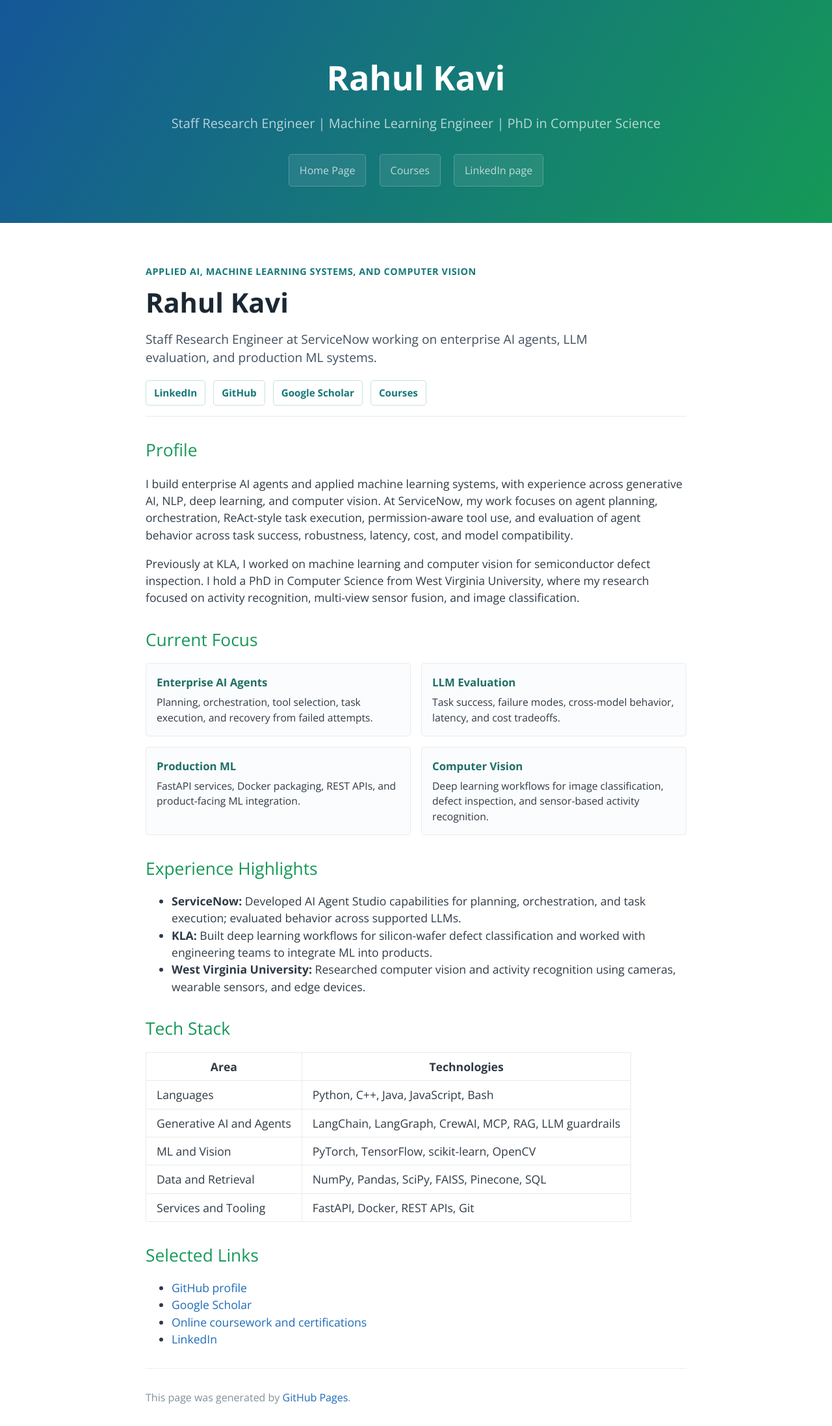
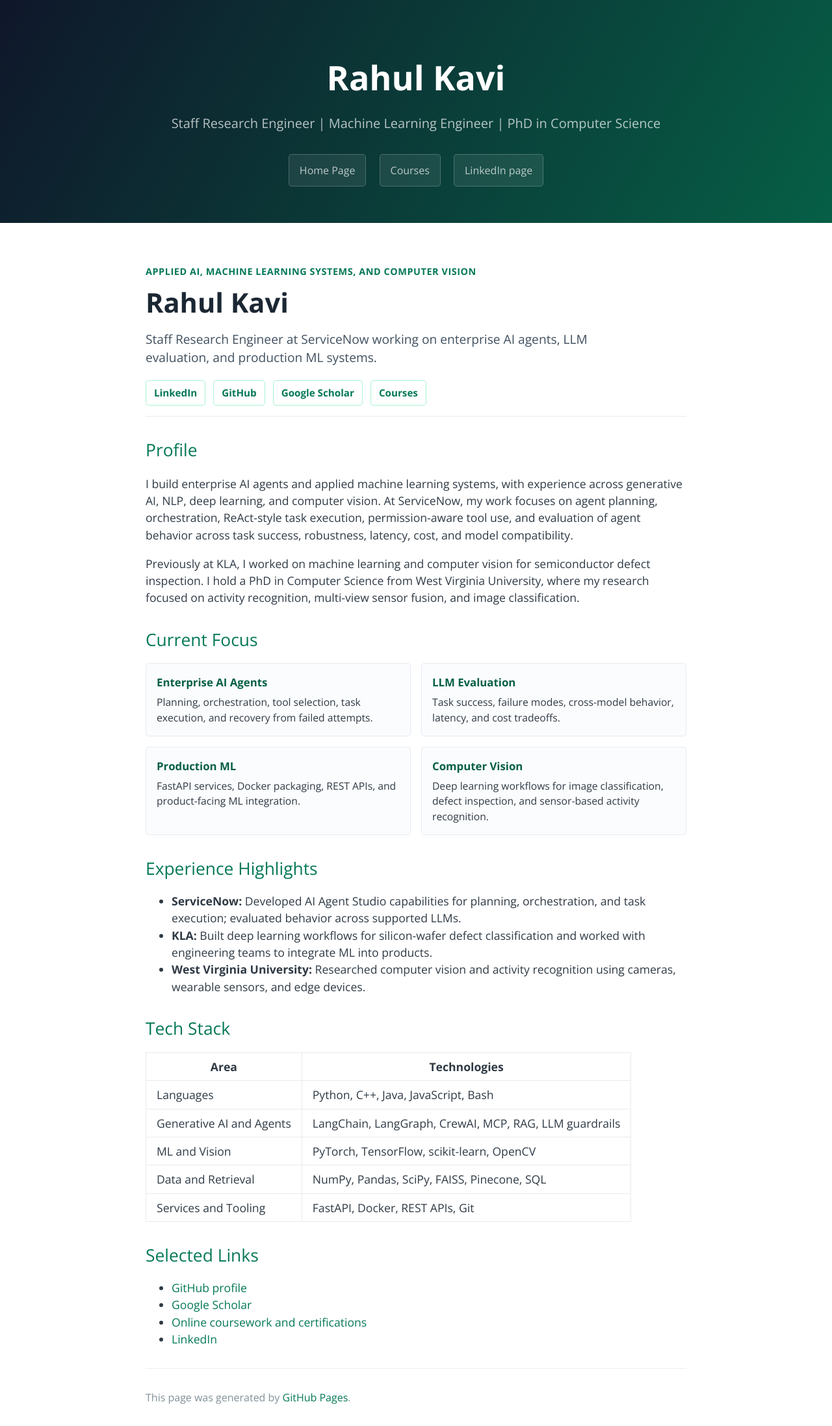
Before and after one commit to aceveggie/aceveggie.github.io, a Jekyll site: the page built from index.md, in a window 1280 px wide. Shown: the whole page at 65% size. Built offline with Jekyll 4.4.1, drawn with Linux system fonts in a browser that asks for light colours.

Commit message:
changed color

```diff
--- a/assets/css/style.scss
+++ b/assets/css/style.scss
@@ -4,6 +4,8 @@
 @import 'jekyll-theme-cayman';
 
 .page-header {
+  background-color: #0f172a;
+  background-image: linear-gradient(120deg, #0f172a, #065f46);
   padding-bottom: 2.5rem;
 }
 
@@ -13,6 +15,19 @@
 
 .main-content {
   color: #2f3a45;
+}
+
+.main-content a {
+  color: #047857;
+}
+
+.main-content h1,
+.main-content h2,
+.main-content h3,
+.main-content h4,
+.main-content h5,
+.main-content h6 {
+  color: #047857;
 }
 
 .profile-hero {
@@ -31,7 +46,7 @@
 
 .eyebrow {
   margin: 0;
-  color: #157878;
+  color: #047857;
   font-size: 0.9rem;
   font-weight: 700;
   letter-spacing: 0.04em;
@@ -54,15 +69,15 @@
 .hero-links a {
   display: inline-block;
   padding: 0.45rem 0.75rem;
-  color: #157878;
-  border: 1px solid #c8e1dc;
+  color: #047857;
+  border: 1px solid #a7f3d0;
   border-radius: 0.3rem;
   font-size: 0.95rem;
   font-weight: 700;
 }
 
 .hero-links a:hover {
-  background: #f2fbf9;
+  background: #ecfdf5;
   text-decoration: none;
 }
 
@@ -82,7 +97,7 @@
 
 .focus-grid h3 {
   margin: 0 0 0.4rem;
-  color: #1f6f68;
+  color: #065f46;
   font-size: 1.05rem;
   font-weight: 700;
 }
```
